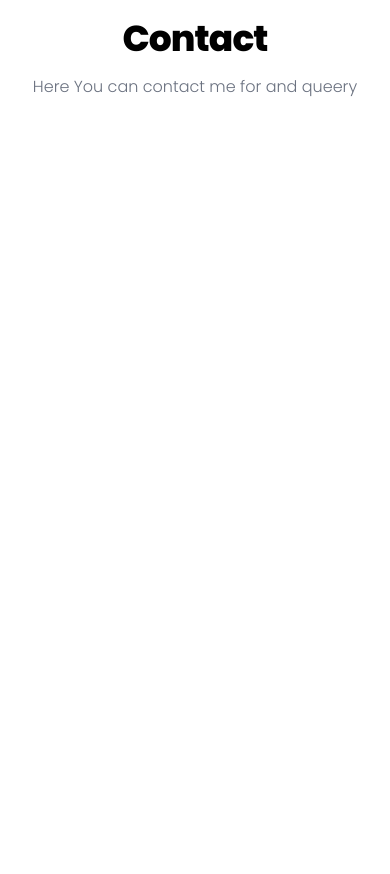
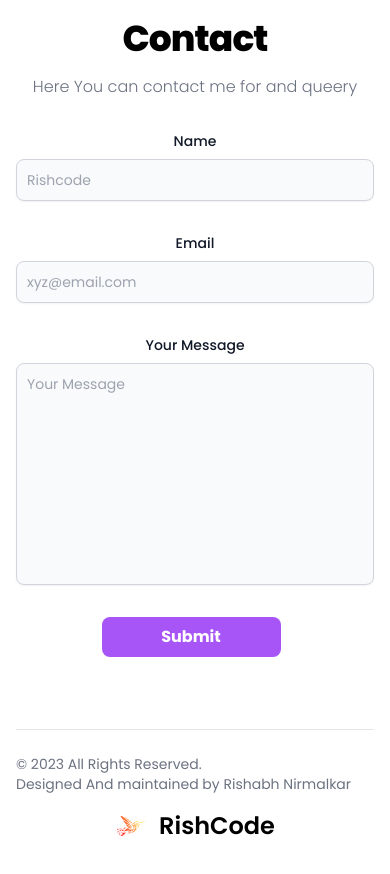
Before and after one commit to iamrishabhnirmalkar/Portfolio, a React (Create React App) app: page / in a window 390 px wide. Shown: the part 3380-4254 px from the top of the page. Before the commit the page ends 3543 px from the top, so only its background shows below. Built offline with nearby package versions, Linux system fonts and the light colour scheme; the HTML template or start-up script is replaced by a standard one.

Commit message:
add footer and scroll effect

```diff
--- a/package.json
+++ b/package.json
@@ -10,6 +10,7 @@
     "react-dom": "^18.2.0",
     "react-icons": "^4.10.1",
     "react-scripts": "5.0.1",
+    "react-scroll": "^1.8.9",
     "web-vitals": "^2.1.4"
   },
   "scripts": {
--- a/src/App.js
+++ b/src/App.js
@@ -4,6 +4,7 @@ import Home from "./components/home";
 import About from "./components/about";
 import Portfolio from "./components/portfolio";
 import Contact from "./components/contact";
+import Footer from "./components/footer";
 
 function App() {
   return (
@@ -13,6 +14,7 @@ function App() {
       <About />
       <Portfolio />
       <Contact />
+      <Footer />
     </>
   );
 }
--- a/src/components/contact.js
+++ b/src/components/contact.js
@@ -14,6 +14,59 @@ function contact() {
           <p className="mb-8 lg:mb-16 font-light text-center text-gray-500 dark:text-gray-400 sm:text-xl">
             Here You can contact me for and queery
           </p>
+          <form
+            action="https://getform.io/f/51ad49f8-186c-41c5-a01f-e8e8bea65475"
+            className="space-y-8"
+          >
+            <div>
+              <label
+                htmlFor="Name"
+                className="block mb-2 text-sm font-medium text-gray-900 dark:text-gray-300"
+              >
+                Name
+              </label>
+              <input
+                type="text"
+                className="shadow-sm bg-gray-50 border border-gray-300 text-gray-900 text-sm rounded-lg focus:ring-primary-500 focus:border-primary-500 block w-full p-2.5 dark:bg-gray-700 dark:border-gray-600 dark:placeholder-gray-400 dark:text-white dark:focus:ring-primary-500 dark:focus:border-primary-500 dark:shadow-sm-light"
+                placeholder="Rishcode"
+                required
+              />
+            </div>
+            <div>
+              <label
+                htmlFor="email"
+                className="block mb-2 text-sm font-medium text-gray-900 dark:text-gray-300"
+              >
+                Email
+              </label>
+              <input
+                type="mail"
+                className="shadow-sm bg-gray-50 border border-gray-300 text-gray-900 text-sm rounded-lg focus:ring-primary-500 focus:border-primary-500 block w-full p-2.5 dark:bg-gray-700 dark:border-gray-600 dark:placeholder-gray-400 dark:text-white dark:focus:ring-primary-500 dark:focus:border-primary-500 dark:shadow-sm-light"
+                placeholder="xyz@email.com"
+                required
+              />
+            </div>
+
+            <div className="sm:col-span-2">
+              <label
+                htmlFor="message"
+                className="block mb-2 text-sm font-medium text-gray-900 dark:text-gray-300"
+              >
+                Your Message
+              </label>
+              <textarea
+                name="message"
+                id=""
+                cols="30"
+                rows="10"
+                className="block p-2.5 w-full text-sm text-gray-900 bg-gray-50 rounded-lg shadow-sm border border-gray-300 focus:ring-primary-500 focus:border-primary-500 dark:bg-gray-700 dark:border-gray-600 dark:placeholder-gray-400 dark:text-white dark:focus:ring-primary-500 dark:focus:border-primary-500 resize-none"
+                placeholder="Your Message"
+              ></textarea>
+            </div>
+            <button className="w-1/2 mr-2 bg-purple-500 hover:bg-purple-900 text-white font-bold py-2 px-4 rounded-lg">
+              Submit
+            </button>
+          </form>
         </div>
       </div>
     </>
--- /dev/null
+++ b/src/components/footer.js
@@ -0,0 +1,31 @@
+import React from "react";
+import Logo from "../assets/logo.svg";
+
+function footer() {
+  return (
+    <>
+      <div className="bg-white border-gray-200 dark:bg-gray-900 dark:border-gray-700">
+        <div className="w-full max-w-screen-xl mx-auto p-4 md:py-8">
+          <hr className="my-6 border-gray-200 sm:mx-auto dark:border-gray-700 lg:my-8" />
+          <span className="block text-sm text-gray-500 sm:text-center dark:text-gray-400">
+            © 2023 All Rights Reserved. <br className="my-2" /> Designed And
+            maintained by Rishabh Nirmalkar
+          </span>
+          <div className="flex justify-center items-center my-4">
+            <a href="/" className="flex items-center">
+              <img src={Logo} alt="" className="h-8 mr-3" />
+              <span className="self-center text-2xl font-semibold whitespace-nowrap dark:text-white">
+                RishCode
+              </span>
+            </a>
+            <ul>
+              <li></li>
+            </ul>
+          </div>
+        </div>
+      </div>
+    </>
+  );
+}
+
+export default footer;
--- a/src/components/navbar.js
+++ b/src/components/navbar.js
@@ -1,5 +1,6 @@
 import React, { useState } from "react";
 import { FaBars, FaX } from "react-icons/fa6";
+import { Link } from "react-scroll";
 import logo from "../assets/logo.svg";
 
 const Navbar = () => {
@@ -52,7 +53,14 @@ const Navbar = () => {
                   key={id}
                   className="block py-2 pl-3 pr-4 text-gray-900 rounded hover:bg-gray-100 md:hover:bg-transparent md:border-0 md:hover:text-blue-700 md:p-0 dark:text-white md:dark:hover:text-blue-500 dark:hover:bg-gray-700 dark:hover:text-white md:dark:hover:bg-transparent cursor-pointer"
                 >
-                  {link}
+                  <Link
+                    to={link.toLowerCase()}
+                    smooth={true}
+                    duration={500}
+                    className="cursor-pointer"
+                  >
+                    {link}
+                  </Link>
                 </li>
               ))}
             </ul>
--- a/src/components/portfolio.js
+++ b/src/components/portfolio.js
@@ -32,7 +32,10 @@ function portfolio() {
   ];
   return (
     <>
-      <div className="bg-white border-gray-200 dark:bg-gray-900 dark:border-gray-700">
+      <div
+        name="portfolio"
+        className="bg-white border-gray-200 dark:bg-gray-900 dark:border-gray-700"
+      >
         <div className="max-w-screen-xl px-4 py-8 mx-auto lg:px-6 sm:py-16 lg:py-24">
           <div className="max-w-2xl mx-auto text-center">
             <h1 className="mb-4 text-4xl tracking-tight font-extrabold lg:text-8xl text-primary-600 dark:text-primary-500 dark:text-white">
```
Also changed, not shown: 1 other file (tests, documents, lock files or other folders).
